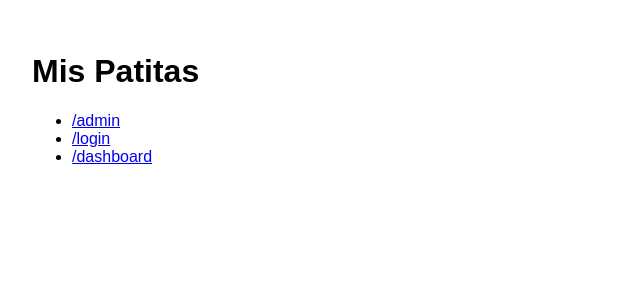
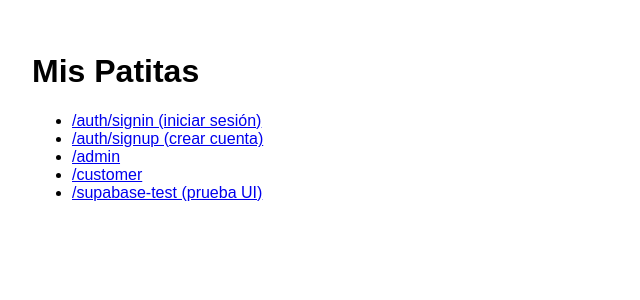
Before and after one commit to Carlguz/MisPatitas-con-ia, a Next.js app: page / in a window 1280 px wide. Shown: the top 300 px of the page, without its empty margins (0-640 px from the left). Built offline with nearby package versions, Linux system fonts and the light colour scheme.

Commit message:
Update index.tsx

```diff
--- a/src/pages/index.tsx
+++ b/src/pages/index.tsx
@@ -3,11 +3,12 @@
     <main style={{ padding: 24, fontFamily: "sans-serif" }}>
       <h1>Mis Patitas</h1>
       <ul>
+        <li><a href="/auth/signin">/auth/signin (iniciar sesión)</a></li>
+        <li><a href="/auth/signup">/auth/signup (crear cuenta)</a></li>
         <li><a href="/admin">/admin</a></li>
-        <li><a href="/login">/login</a></li>
-        <li><a href="/dashboard">/dashboard</a></li>
+        <li><a href="/customer">/customer</a></li>
+        <li><a href="/supabase-test">/supabase-test (prueba UI)</a></li>
       </ul>
     </main>
   );
 }
-// bump
```
